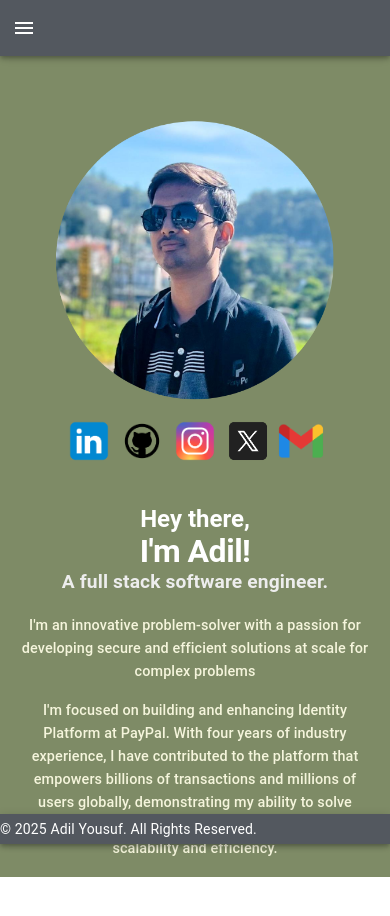
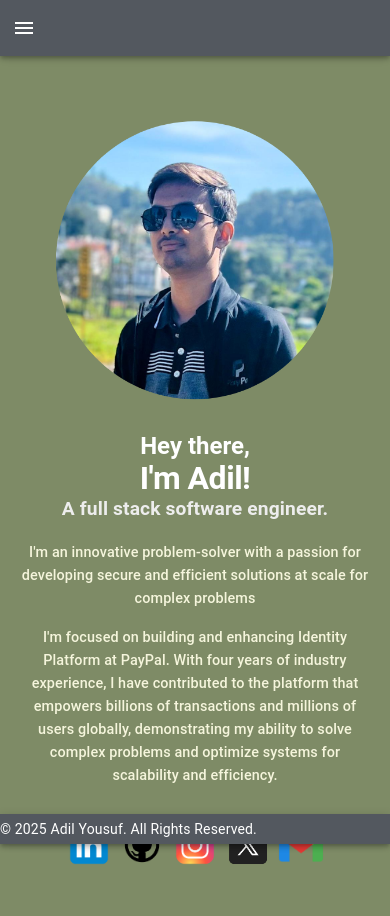
Before and after one commit to mohammedadilyousuf/mohammedadilyousuf.github.io, a React (Vite) app: page / in a window 390 px wide. Shown: the top 916 px of the page. Before the commit the page ends 877 px from the top, so only its background shows below. Built offline with nearby package versions, Linux system fonts and the light colour scheme.

Commit message:
Responsiveness

```diff
--- a/src/Info.jsx
+++ b/src/Info.jsx
@@ -36,13 +36,15 @@ function Info() {
             </Box>
 
             {/* Right side for image */}
+            <Box className="profile-section">
                 <Box className="profile-image">
                     <img
                         src={profilePic}
                         alt="Profile"
                     />
-                {/* Social Media Icons */}
-                <Box className="profiles">
+                </Box>
+                {/* Social Media Icons - desktop only */}
+                <Box className="profiles desktop-only">
                 <a href="https://www.linkedin.com/in/adilyousuf1234" target="_blank">
                     <img
                         src={linkedin}
@@ -75,6 +77,40 @@ function Info() {
                 </a>
                 </Box>
             </Box>
+
+            {/* Social Media Icons - mobile only */}
+            <Box className="profiles mobile-only">
+                <a href="https://www.linkedin.com/in/adilyousuf1234" target="_blank">
+                    <img
+                        src={linkedin}
+                        alt="linkedin"
+                        style={{width: '50px', height: '50px', borderRadius: '20%'}}/>
+                </a>
+                <a href="https://github.com/mohammedadilyousuf/" target="_blank">
+                    <img
+                        src={github}
+                        alt="github"
+                        style={{width: '50px', height: '50px', borderRadius: '20%'}}/>
+                </a>
+                <a href="https://www.instagram.com/mohammed.adil.yousuf/" target="_blank">
+                    <img
+                        src={instagram}
+                        alt="instagram"
+                        style={{width: '50px', height: '50px', borderRadius: '20%'}}/>
+                </a>
+                <a href="https://x.com/Adil_Yousuf_" target="_blank">
+                    <img
+                        src={x}
+                        alt="X"
+                        style={{width: '50px', height: '50px', borderRadius: '20%'}}/>
+                </a>
+                <a href="mailto:adilyousuf1234@gmail.com" target="_blank">
+                    <img
+                        src={email}
+                        alt="Email"
+                        style={{width: '50px', height: '50px', borderRadius: '20%'}}/>
+                </a>
+            </Box>
         </Box>
     );
 }
--- a/src/styles/info.css
+++ b/src/styles/info.css
@@ -1,6 +1,7 @@
 .info {
     padding: 24px;
     padding-top: 88px;
+    padding-bottom: 60px;
     background-color: #7e8b66;
     background-size: cover;
     background-position: center;
@@ -20,8 +21,12 @@
         flex-direction: column;
         padding: 16px;
         padding-top: 120px;
+        padding-bottom: 80px;
         text-align: center;
         gap: 1rem;
+        min-height: calc(100vh - 200px);
+        align-items: center;
+        justify-content: flex-start;
     }
 }
 
@@ -46,7 +51,7 @@
     }
 }
 
-.profile-image {
+.profile-section {
     display: flex;
     flex-direction: column;
     align-items: center;
@@ -54,27 +59,17 @@
     max-width: 400px;
 }
 
+.profile-image {
+    display: flex;
+    flex-direction: column;
+    align-items: center;
+}
+
 .profile-image img {
     width: 350px;
     height: 350px;
     border-radius: 50%;
     object-fit: cover;
-}
-
-@media (max-width: 768px) {
-    .profile-image {
-        order: 1;
-        margin-bottom: 1rem;
-        max-width: 280px;
-        width: 100%;
-    }
-
-    .profile-image img {
-        width: 280px;
-        height: 280px;
-        border-radius: 50%;
-        object-fit: cover;
-    }
 }
 
 .profiles {
@@ -86,14 +81,46 @@
     flex-wrap: nowrap;
 }
 
+.desktop-only {
+    display: flex;
+}
+
+.mobile-only {
+    display: none;
+}
+
 @media (max-width: 768px) {
-    .profiles {
+    .profile-section {
+        order: 1;
+        margin-bottom: 1rem;
+        max-width: 280px;
+        width: 100%;
+        display: flex;
+        flex-direction: column;
+        align-items: center;
+    }
+
+    .profile-image img {
+        width: 280px;
+        height: 280px;
+        border-radius: 50%;
+        object-fit: cover;
+    }
+
+    .desktop-only {
+        display: none;
+    }
+
+    .mobile-only {
+        display: flex;
+        order: 3;
         gap: 0.2rem;
         flex-wrap: nowrap;
         justify-content: center;
+        margin-top: 1rem;
     }
 
-    .profiles a img {
+    .mobile-only a img {
         width: 40px;
         height: 40px;
     }
```
Lines whose indentation alone changed are shown as unchanged.
